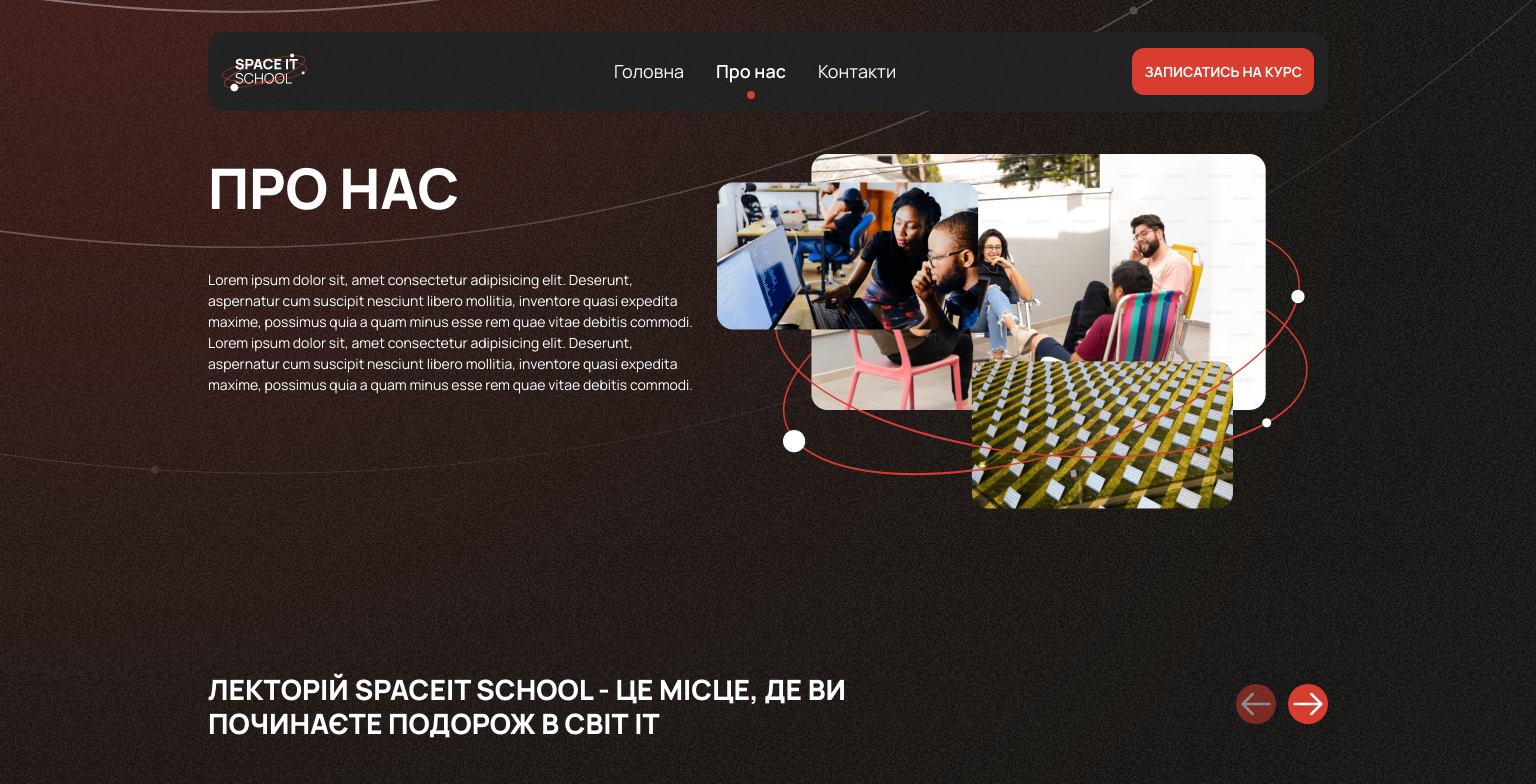
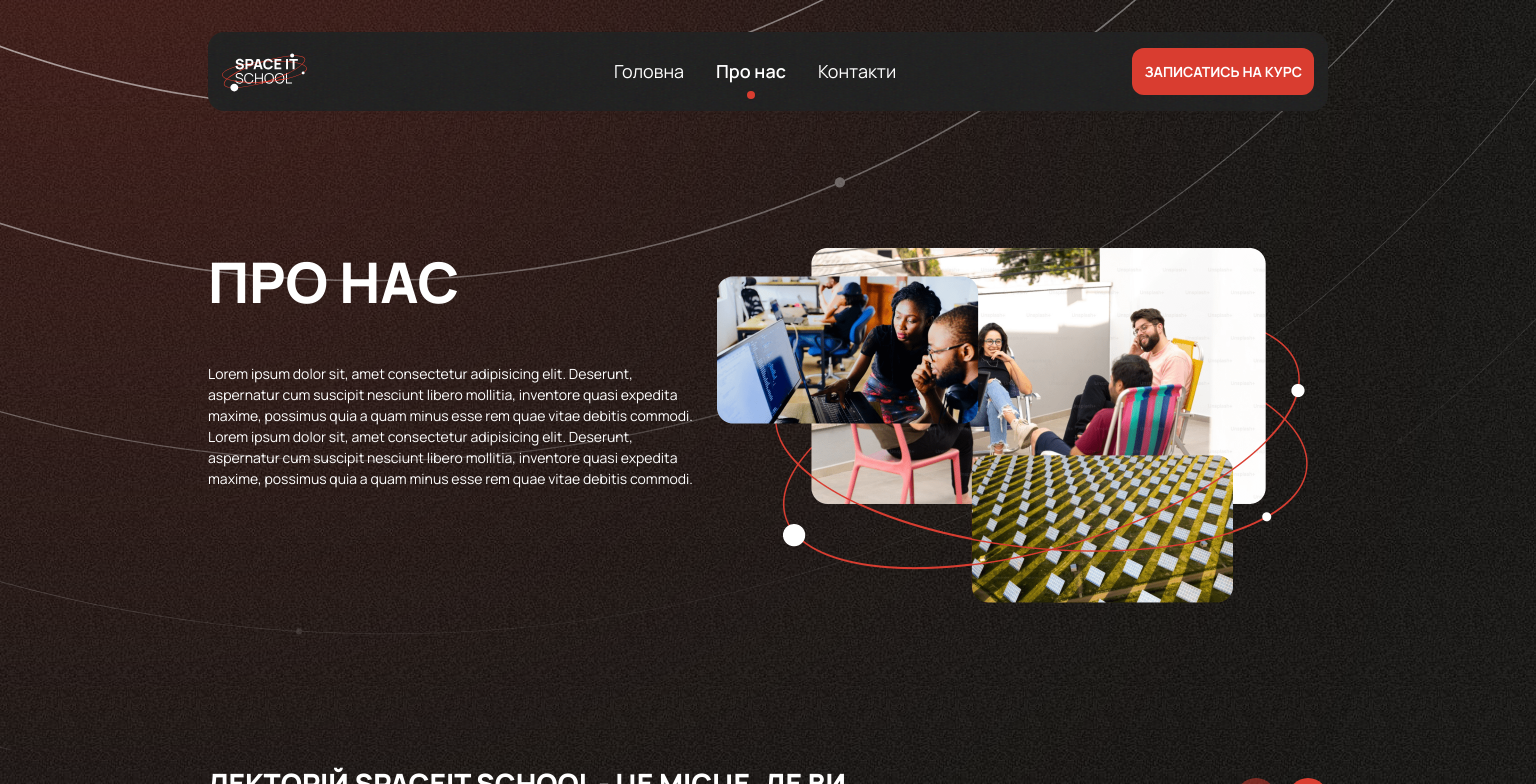
Before and after one commit to VladislavApelhants/spaceIT, a Next.js app in the folder front/: page /about in a window 1536 px wide. Shown: the top 784 px of the page. Built offline with nearby package versions, Linux system fonts and the light colour scheme.

Commit message:
fatality

```diff
--- a/front/src/components/common/Ellipse/ellipse.module.scss
+++ b/front/src/components/common/Ellipse/ellipse.module.scss
@@ -159,6 +159,16 @@
   }
 }
 
+.contacts_page {
+  @media screen and (max-width: 767px) {
+    top: 0px;
+    left: auto;
+    right: 0;
+    width: 300px;
+    height: 800px;
+    filter: blur(210px);
+  }
+}
 .customers {
   @include ellipse_stile;
   width: 360px;
--- a/front/src/components/common/Header/header.module.scss
+++ b/front/src/components/common/Header/header.module.scss
@@ -1,20 +1,18 @@
 .header {
   position: absolute;
   left: 0;
-  display: flex;
   width: 100%;
-  justify-content: center;
-  z-index: 999;
-  margin-top: 51px;
+  top: 20px;
+  z-index: 19;
 
   @media screen and (min-width: 768px) {
-    margin-top: 55px;
+    top: 12px;
   }
   @media screen and (min-width: 1368px) {
-    margin-top: 32px;
+    top: 32px;
   }
   @media screen and (min-width: 1920px) {
-    margin-top: 40px;
+    top: 40px;
   }
 }
 
--- a/front/src/components/common/TopDecor/topDecor.module.scss
+++ b/front/src/components/common/TopDecor/topDecor.module.scss
@@ -1,7 +1,7 @@
 .hero_union,
 .contacts_page_bg {
   position: absolute;
-  top: -5.5%;
+  top: 0;
   left: 0;
   z-index: -1;
   width: 4000px;
@@ -9,30 +9,15 @@
   object-fit: cover;
 
   @media screen and (min-width: 768px) {
-    top: -6.5%;
+    height: 610px;
   }
 
   @media screen and (min-width: 1368px) {
-    top: -8%;
+    height: 750px;
   }
 
   @media screen and (min-width: 1920px) {
-    top: -3.5%;
+    height: 1080px;
     width: 100%;
   }
 }
-.contacts_page_bg {
-  top: -7.5%;
-
-  @media screen and (min-width: 768px) {
-    top: -13%;
-  }
-
-  @media screen and (min-width: 1368px) {
-    top: -11.5%;
-  }
-
-  @media screen and (min-width: 1920px) {
-    width: 100%;
-  }
-}
--- a/front/src/components/pages/about/Hero/hero.module.scss
+++ b/front/src/components/pages/about/Hero/hero.module.scss
@@ -1,17 +1,17 @@
 .hero {
-  padding-top: 32px;
+  padding-top: 103px;
   padding-bottom: 47px;
 
   @media screen and (min-width: 768px) {
-    padding-top: 40px;
+    padding-top: 124px;
     padding-bottom: 110px;
   }
   @media screen and (min-width: 1368px) {
-    padding-top: 154px;
+    padding-top: 248px;
     padding-bottom: 74px;
   }
   @media screen and (min-width: 1920px) {
-    padding-top: 205px;
+    padding-top: 341px;
     padding-bottom: 114px;
   }
 }
--- a/front/src/components/pages/course/AbooutCourse/styles.module.scss
+++ b/front/src/components/pages/course/AbooutCourse/styles.module.scss
@@ -1,7 +1,6 @@
 .aboutCourse {
   padding-bottom: 80px;
   @media screen and (min-width: 768px) {
-    padding-top: 52px;
     padding-bottom: 104px;
   }
   @media screen and (min-width: 1368px) {
--- a/front/src/components/pages/course/sidebar/NavLink/navLink.module.scss
+++ b/front/src/components/pages/course/sidebar/NavLink/navLink.module.scss
@@ -11,7 +11,7 @@
   padding: 14px 16px;
   border-radius: 24px;
   transition: background-color linear 300ms, font-weight linear 300ms,
-    transform linear 300ms;
+    transform linear 300ms, color linear 300ms;
 
   &:active,
   &:hover {
```
Also changed, not shown: front/src/app/tech/page.js (+0 -8 lines), front/src/components/pages/contact/Contacts/contacts.module.scss (+5 -3 lines), front/src/components/pages/course/Hero/hero.module.scss (+6 -5 lines), front/src/components/pages/course/sidebar/sidebar.module.scss (+10 -6 lines), front/src/components/pages/home/Hero/index.module.scss (+4 -4 lines), front/public/icons/UnionTest.svg (added).
